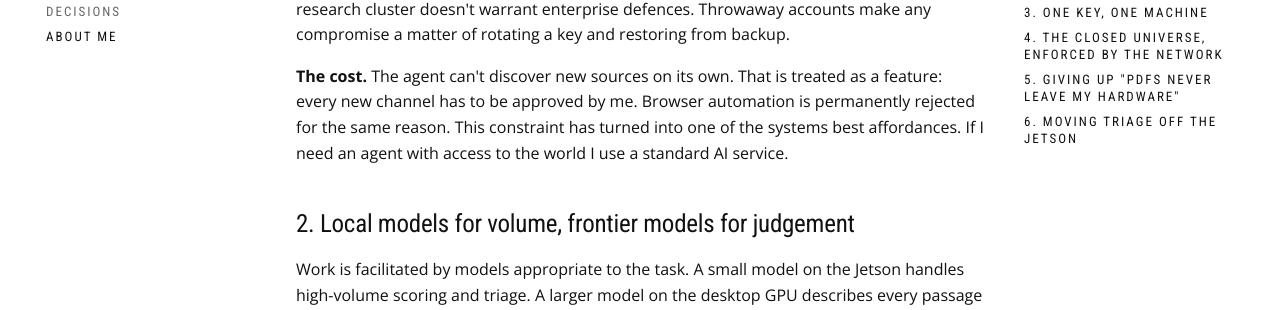
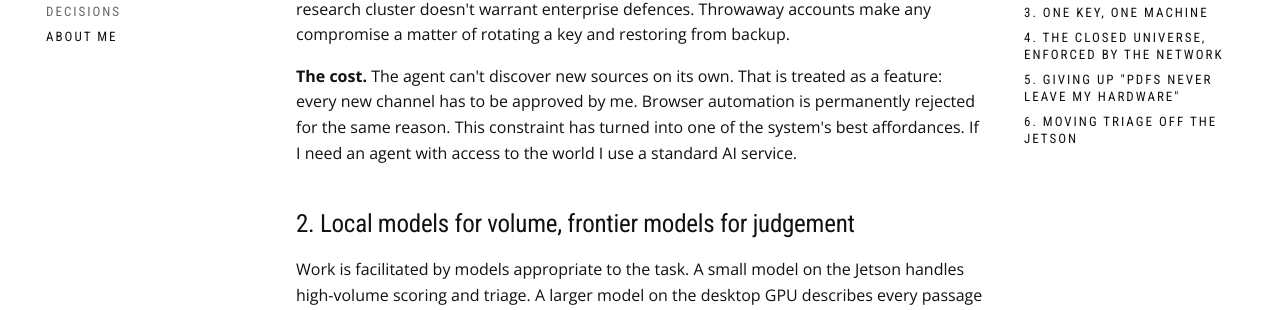
Before and after one commit to jamessmithies/the-mechanism-project, an MkDocs documentation site: the page built from docs/decisions.md, in a window 1280 px wide and 1400 px high, scrolled down 281 px. Shown: the part 195-505 px from the top of the window. Built offline with MkDocs 1.6.1 and Material for MkDocs 9.7.7, drawn with Linux system fonts in a browser that asks for light colours; comment, search, counter and statistics services are not loaded; some of the changed text lies outside the part shown.

Commit message:
Typos fixed

```diff
--- a/docs/decisions.md
+++ b/docs/decisions.md
@@ -15,7 +15,7 @@ cluster doesn't warrant enterprise defences. Throwaway accounts make any comprom
 rotating a key and restoring from backup.
 
 **The cost.** The agent can't discover new sources on its own. That is treated as a feature: every
-new channel has to be approved by me. Browser automation is permanently rejected for the same reason. This constraint has turned into one of the systems best affordances. If I need an agent with access to the world I use a standard AI service.
+new channel has to be approved by me. Browser automation is permanently rejected for the same reason. This constraint has turned into one of the system's best affordances. If I need an agent with access to the world I use a standard AI service.
 
 ## 2. Local models for volume, frontier models for judgement
 
```
Also changed, not shown: other parts of docs/decisions.md (+1 -1 lines).
